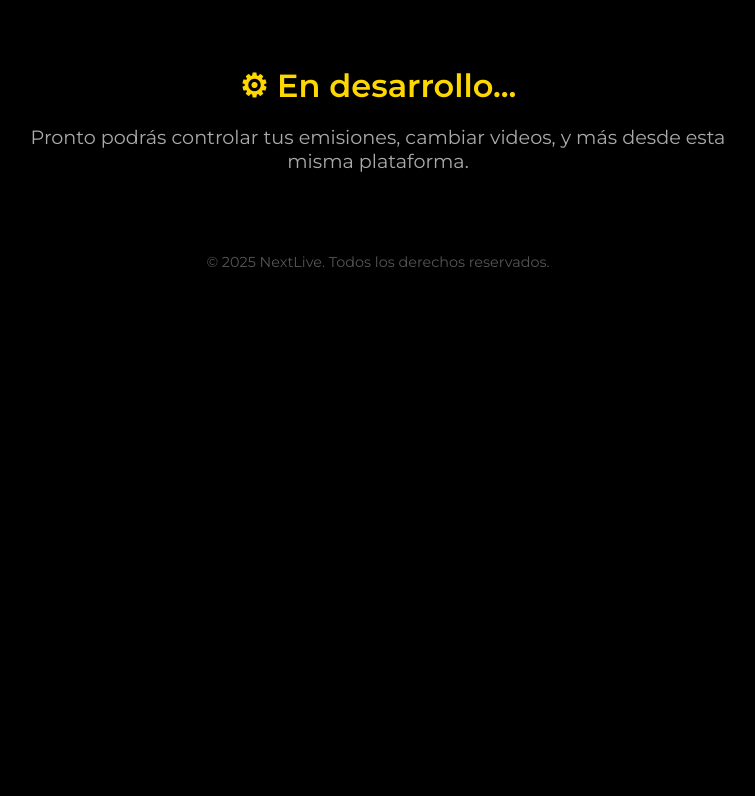
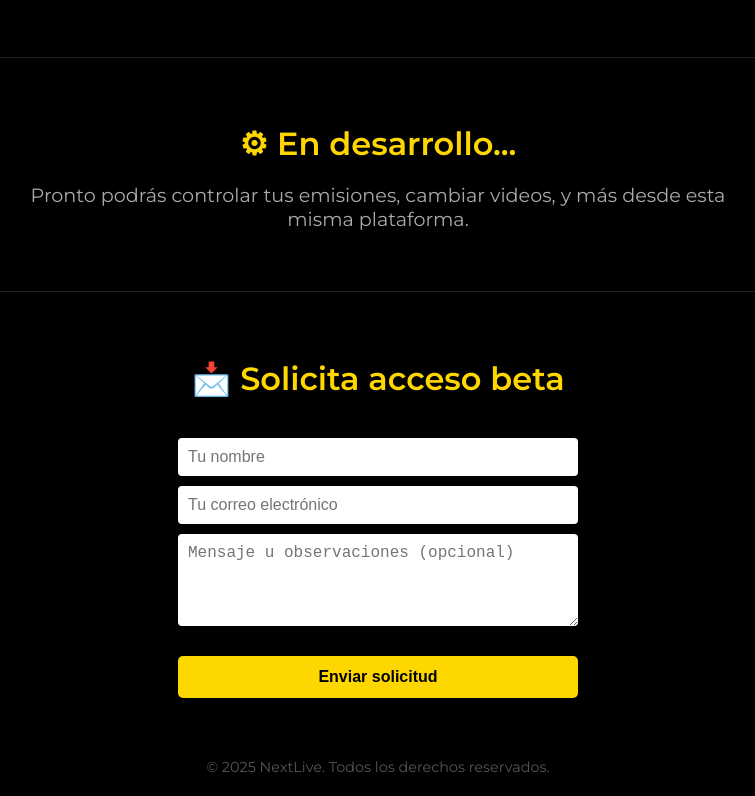
Before and after one commit to Ytmoney666/nextlive, a plain HTML site: page index.html in a window 1280 px wide. Shown: the part 474-1270 px from the top of the page, without its empty margins (262-1017 px from the left). Before the commit the page ends 800 px from the top, so only its background shows below. Drawn offline with Linux system fonts and the light colour scheme.

Commit message:
index.html

```diff
--- a/index.html
+++ b/index.html
@@ -42,6 +42,20 @@
     .section p {
       color: #aaa;
     }
+    .btn {
+      background: gold;
+      color: black;
+      padding: 12px 24px;
+      font-size: 1rem;
+      font-weight: bold;
+      border: none;
+      border-radius: 5px;
+      cursor: pointer;
+      margin-top: 20px;
+    }
+    .btn:hover {
+      background: #e5c100;
+    }
     footer {
       text-align: center;
       padding: 20px;
@@ -55,12 +69,33 @@
     a:hover {
       text-decoration: underline;
     }
+    form {
+      display: flex;
+      flex-direction: column;
+      gap: 10px;
+      max-width: 400px;
+      margin: 0 auto;
+      padding-top: 20px;
+    }
+    input, textarea {
+      padding: 10px;
+      border-radius: 4px;
+      border: none;
+      font-size: 1rem;
+    }
+    @media (max-width: 600px) {
+      h1 { font-size: 2rem; }
+      .section h2 { font-size: 1.5rem; }
+      p { font-size: 1rem; }
+    }
   </style>
 </head>
 <body>
   <header>
+    <img src="logo.png" alt="NextLive Logo" style="max-width: 200px; margin-bottom: 20px;">
     <h1>NextLive</h1>
     <p>Tu plataforma para transmisiones 24/7 en vivo desde la nube. Sencillo. Estable. Sin interrupciones.</p>
+    <a href="#" class="btn">Accede al Panel</a>
   </header>
 
   <div class="section">
@@ -73,6 +108,16 @@
     <p>Pronto podrás controlar tus emisiones, cambiar videos, y más desde esta misma plataforma.</p>
   </div>
 
+  <div class="section">
+    <h2>📩 Solicita acceso beta</h2>
+    <form>
+      <input type="text" placeholder="Tu nombre" required>
+      <input type="email" placeholder="Tu correo electrónico" required>
+      <textarea rows="4" placeholder="Mensaje u observaciones (opcional)"></textarea>
+      <button type="submit" class="btn">Enviar solicitud</button>
+    </form>
+  </div>
+
   <footer>
     &copy; 2025 NextLive. Todos los derechos reservados.
   </footer>
```
